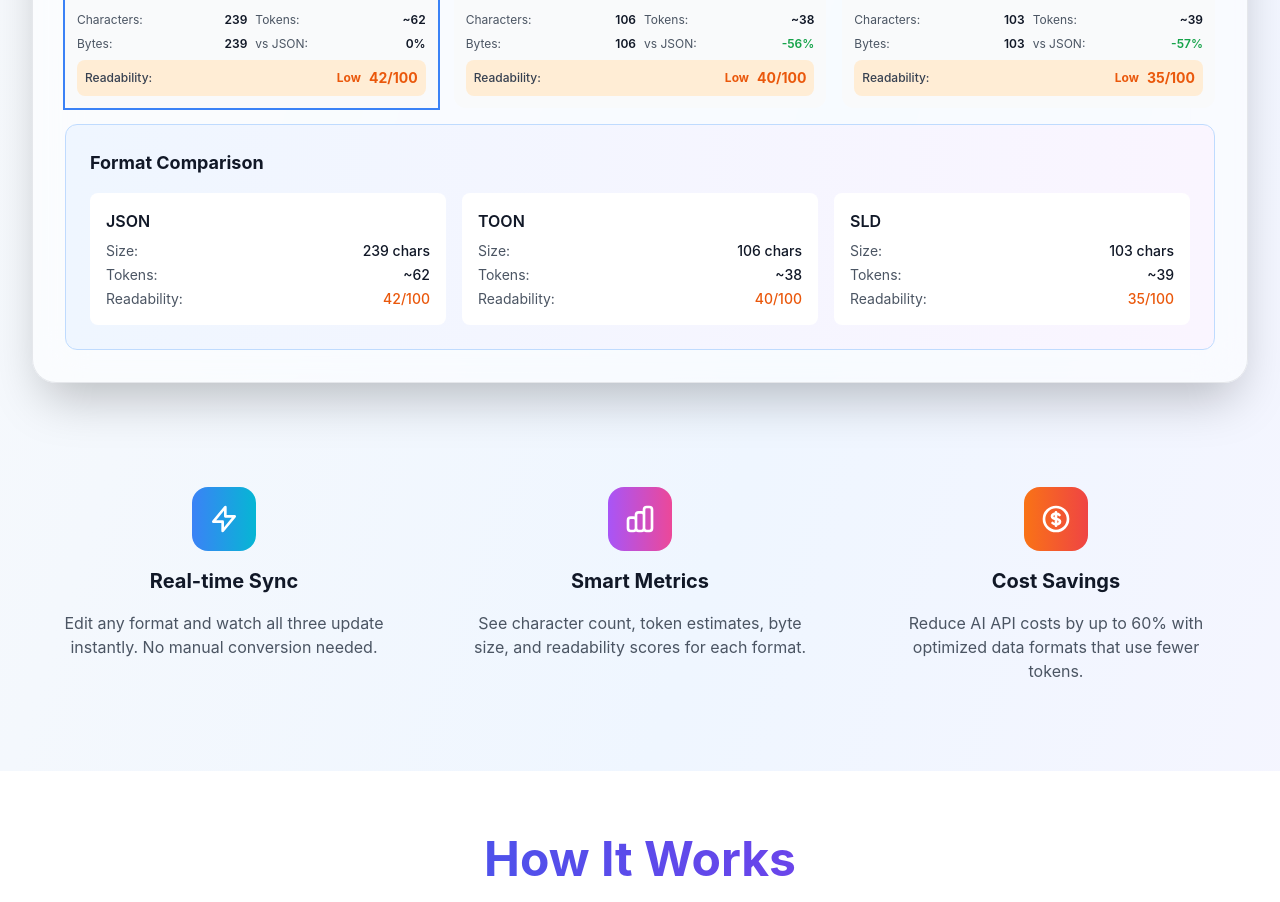
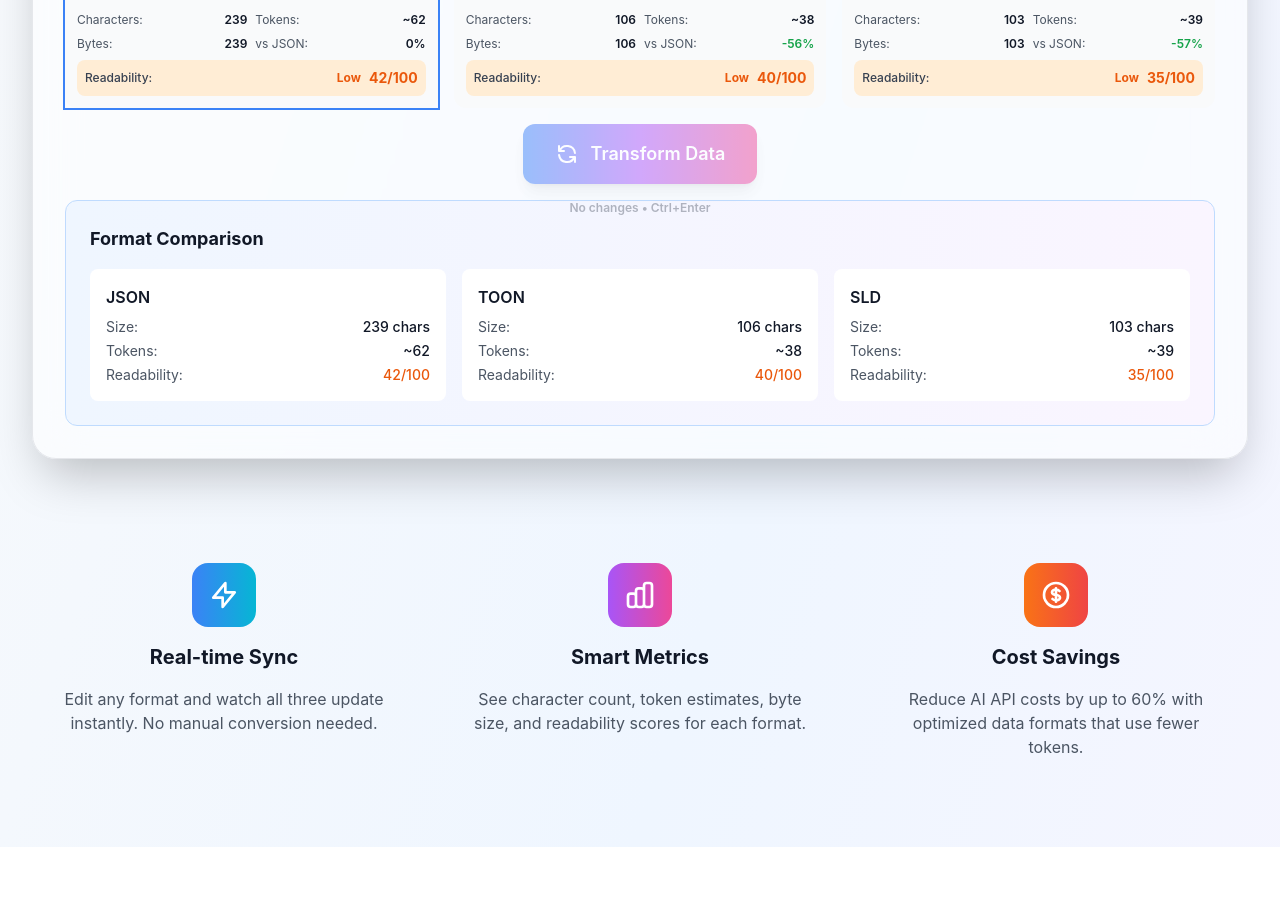
Before and after one commit to TheChieft/format-transformer-json-toon-sld, a React (Vite) app: page / in a window 1280 px wide. Shown: the part 1180-2082 px from the top of the page. Built offline with nearby package versions, Linux system fonts and the light colour scheme.

Commit message:
feat: add transform button and manage changes state in ThreeColumnEditor

```diff
--- a/src/components/ThreeColumnEditor.tsx
+++ b/src/components/ThreeColumnEditor.tsx
@@ -107,6 +107,7 @@ export function ThreeColumnEditor() {
   const [sldContent, setSldContent] = useState('');
   const [activeFormat, setActiveFormat] = useState<DataFormat>('JSON');
   const [error, setError] = useState('');
+  const [hasChanges, setHasChanges] = useState(false);
 
   const [jsonMetrics, setJsonMetrics] = useState<FormatMetrics | null>(null);
   const [toonMetrics, setToonMetrics] = useState<FormatMetrics | null>(null);
@@ -133,7 +134,7 @@ export function ThreeColumnEditor() {
     };
   }, []);
 
-  const syncFormats = useCallback((content: string, sourceFormat: DataFormat) => {
+  const transformFormats = useCallback((content: string, sourceFormat: DataFormat) => {
     if (!content.trim()) {
       setJsonContent('');
       setToonContent('');
@@ -142,6 +143,7 @@ export function ThreeColumnEditor() {
       setToonMetrics(null);
       setSldMetrics(null);
       setError('');
+      setHasChanges(false);
       return;
     }
 
@@ -174,6 +176,8 @@ export function ThreeColumnEditor() {
       setToonMetrics(calculateMetrics(toonData, 'TOON', jsonCharCount));
       setSldMetrics(calculateMetrics(sldData, 'SLD', jsonCharCount));
 
+      setHasChanges(false);
+
     } catch (e) {
       const errorMessage = e instanceof Error ? e.message : 'Transformation error';
       setError(errorMessage);
@@ -182,19 +186,33 @@ export function ThreeColumnEditor() {
 
   const handleChange = useCallback((value: string, format: DataFormat) => {
     setActiveFormat(format);
+    setHasChanges(true);
 
-    // Update the specific format content immediately for typing responsiveness
+    // Update only the specific format content
     if (format === 'JSON') setJsonContent(value);
     else if (format === 'TOON') setToonContent(value);
     else if (format === 'SLD') setSldContent(value);
+  }, []);
 
-    // Debounce the sync operation
-    const timeoutId = setTimeout(() => {
-      syncFormats(value, format);
-    }, 500);
+  const handleTransform = useCallback(() => {
+    const activeContent = activeFormat === 'JSON' ? jsonContent :
+                         activeFormat === 'TOON' ? toonContent :
+                         sldContent;
+    transformFormats(activeContent, activeFormat);
+  }, [activeFormat, jsonContent, toonContent, sldContent, transformFormats]);
 
-    return () => clearTimeout(timeoutId);
-  }, [syncFormats]);
+  // Keyboard shortcut: Ctrl+Enter or Cmd+Enter
+  useEffect(() => {
+    const handleKeyDown = (e: KeyboardEvent) => {
+      if ((e.ctrlKey || e.metaKey) && e.key === 'Enter') {
+        e.preventDefault();
+        handleTransform();
+      }
+    };
+
+    window.addEventListener('keydown', handleKeyDown);
+    return () => window.removeEventListener('keydown', handleKeyDown);
+  }, [handleTransform]);
 
   // Load example data on mount
   useEffect(() => {
@@ -205,7 +223,7 @@ export function ThreeColumnEditor() {
     { "id": 3, "name": "Charlie Brown", "role": "user", "active": false }
   ]
 }`;
-    syncFormats(exampleJson, 'JSON');
+    transformFormats(exampleJson, 'JSON');
   }, []);
 
   return (
@@ -250,6 +268,25 @@ export function ThreeColumnEditor() {
         />
       </div>
 
+      {/* Transform Button */}
+      <div className="flex justify-center">
+        <button
+          onClick={handleTransform}
+          disabled={!hasChanges && (jsonContent || toonContent || sldContent) !== ''}
+          className="group relative px-8 py-4 bg-gradient-to-r from-blue-500 via-purple-500 to-pink-500 hover:from-blue-600 hover:via-purple-600 hover:to-pink-600 text-white font-semibold rounded-xl shadow-lg hover:shadow-2xl disabled:opacity-50 disabled:cursor-not-allowed transition-all duration-300 transform hover:scale-105 active:scale-95"
+        >
+          <div className="flex items-center space-x-3">
+            <svg className="w-6 h-6 group-hover:rotate-180 transition-transform duration-500" fill="none" stroke="currentColor" viewBox="0 0 24 24">
+              <path strokeLinecap="round" strokeLinejoin="round" strokeWidth={2} d="M4 4v5h.582m15.356 2A8.001 8.001 0 004.582 9m0 0H9m11 11v-5h-.581m0 0a8.003 8.003 0 01-15.357-2m15.357 2H15" />
+            </svg>
+            <span className="text-lg">Transform Data</span>
+          </div>
+          <div className="absolute -bottom-8 left-1/2 transform -translate-x-1/2 whitespace-nowrap text-xs text-gray-500 dark:text-gray-400">
+            {hasChanges ? 'Click to transform' : 'No changes'} • Ctrl+Enter
+          </div>
+        </button>
+      </div>
+
       {/* Comparison Summary */}
       <div className="bg-gradient-to-r from-blue-50 to-purple-50 dark:from-blue-900/20 dark:to-purple-900/20 rounded-xl p-6 border border-blue-200 dark:border-blue-800 transition-colors duration-300">
         <h3 className="text-lg font-bold text-gray-900 dark:text-gray-100 mb-4">Format Comparison</h3>
```
